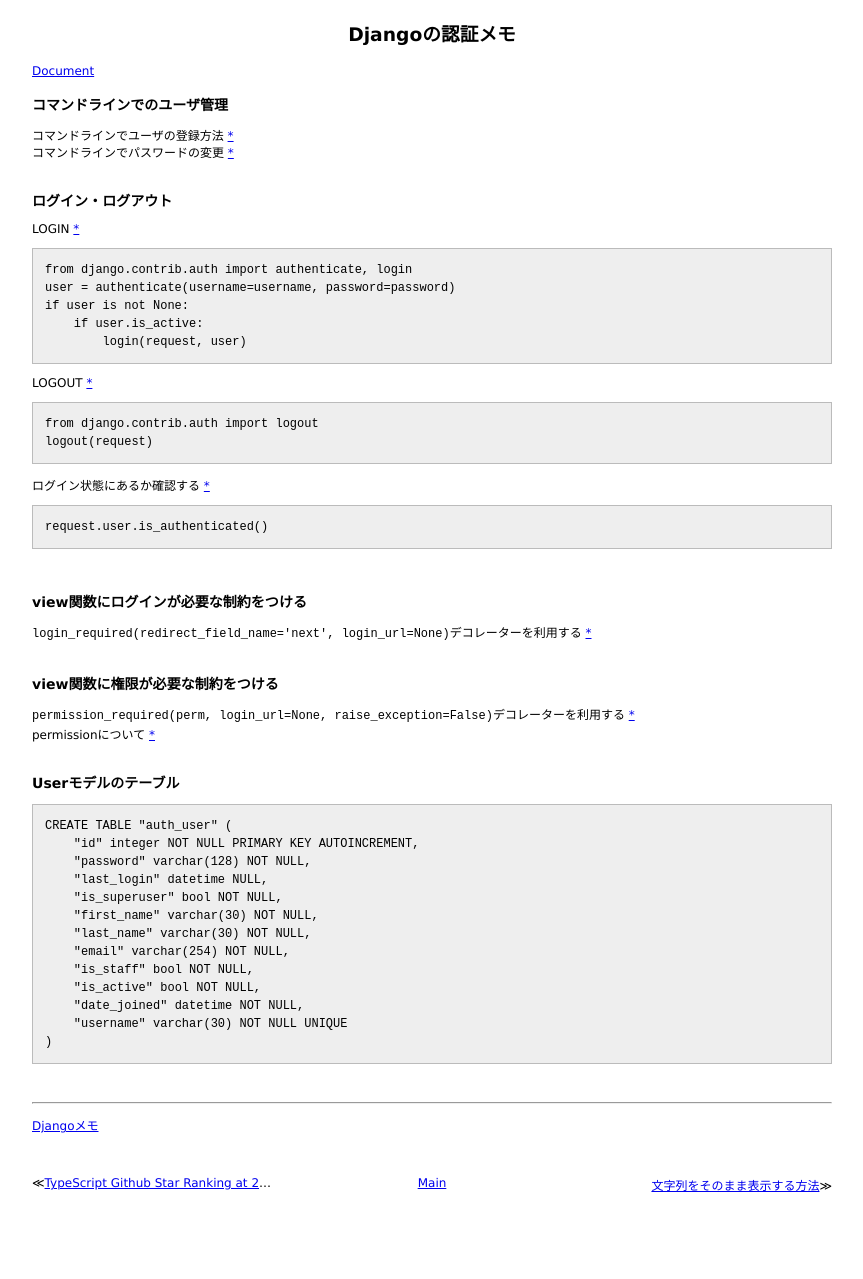
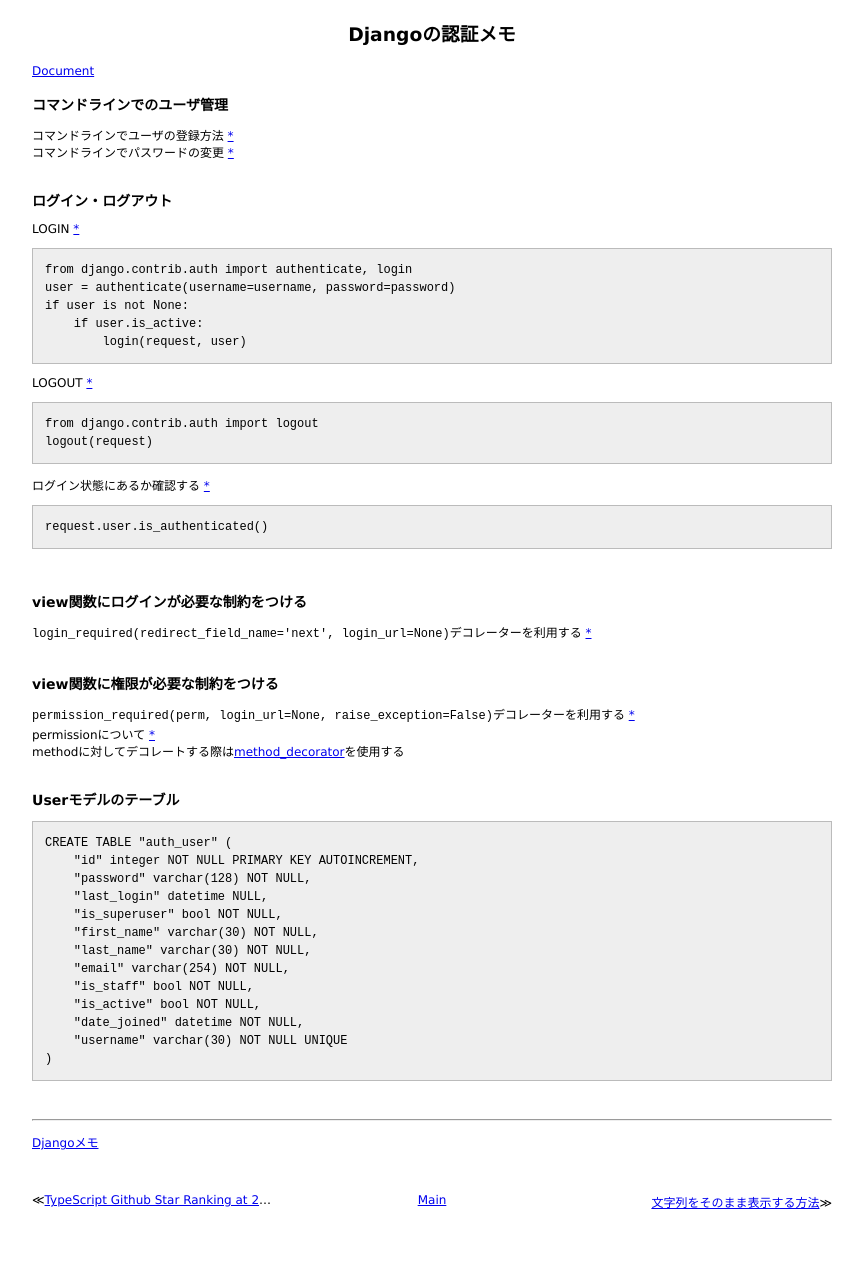
Before and after one commit to 38elements/38elements.github.com, a Jekyll site: the page built from _posts/2016-06-18-django-authentication.md, in a window 1280 px wide. Shown: the whole page, without its empty margins (208-1071 px from the left). Built offline with Jekyll 4.4.1, drawn with Linux system fonts in a browser that asks for light colours.

Commit message:
Update 2016-06-18-django-authentication.md

````diff
--- a/_posts/2016-06-18-django-authentication.md
+++ b/_posts/2016-06-18-django-authentication.md
@@ -6,11 +6,11 @@ title: Djangoの認証メモ
 
 ### コマンドラインでのユーザ管理
 コマンドラインでユーザの登録方法 [\*](https://docs.djangoproject.com/en/stable/topics/auth/default/#creating-users)
-コマンドラインでパスワードの変更 [\*](https://docs.djangoproject.com/en/1.9/topics/auth/default/#changing-passwords)
+コマンドラインでパスワードの変更 [\*](https://docs.djangoproject.com/en/stable/topics/auth/default/#changing-passwords)
 <br>
 
 ### ログイン・ログアウト
-LOGIN [\*](https://docs.djangoproject.com/en/1.9/topics/auth/default/#how-to-log-a-user-in)
+LOGIN [\*](https://docs.djangoproject.com/en/stable/topics/auth/default/#how-to-log-a-user-in)
 
 ```
 from django.contrib.auth import authenticate, login
@@ -20,14 +20,14 @@ if user is not None:
         login(request, user)
 ```
 
-LOGOUT [\*](https://docs.djangoproject.com/en/1.9/topics/auth/default/#how-to-log-a-user-out)
+LOGOUT [\*](https://docs.djangoproject.com/en/stable/topics/auth/default/#how-to-log-a-user-out)
 
 ```
 from django.contrib.auth import logout
 logout(request)
 ```
 
-ログイン状態にあるか確認する [\*](https://docs.djangoproject.com/en/1.9/topics/auth/default/#the-raw-way)
+ログイン状態にあるか確認する [\*](https://docs.djangoproject.com/en/dev/topics/auth/default/#the-raw-way)
 
 ```
 request.user.is_authenticated()
@@ -35,12 +35,13 @@ request.user.is_authenticated()
 <br>
 
 ### view関数にログインが必要な制約をつける
-`login_required(redirect_field_name='next', login_url=None)`デコレーターを利用する [\*](https://docs.djangoproject.com/en/1.9/topics/auth/default/#django.contrib.auth.decorators.login_required)
+`login_required(redirect_field_name='next', login_url=None)`デコレーターを利用する [\*](https://docs.djangoproject.com/en/dev/topics/auth/default/#django.contrib.auth.decorators.login_required)
 <br>
 
 ###  view関数に権限が必要な制約をつける
-`permission_required(perm, login_url=None, raise_exception=False)`デコレーターを利用する [\*](https://docs.djangoproject.com/en/1.9/topics/auth/default/#django.contrib.auth.decorators.login_required)
-permissionについて [\*](https://docs.djangoproject.com/ja/1.10/topics/auth/default/#topic-authorization)
+`permission_required(perm, login_url=None, raise_exception=False)`デコレーターを利用する [\*](https://docs.djangoproject.com/en/dev/topics/auth/default/#django.contrib.auth.decorators.login_required)
+permissionについて [\*](https://docs.djangoproject.com/en/dev/topics/auth/default/#topic-authorization)
+methodに対してデコレートする際は[method_decorator](https://docs.djangoproject.com/en/dev/ref/utils/#django.utils.decorators.method_decorator)を使用する
 <br>
 
 ### Userモデルのテーブル
@@ -63,4 +64,5 @@ CREATE TABLE "auth_user" (
 
 <br/>
 <hr/>
+
 [Djangoメモ](/2014/12/04/django.html)
````
